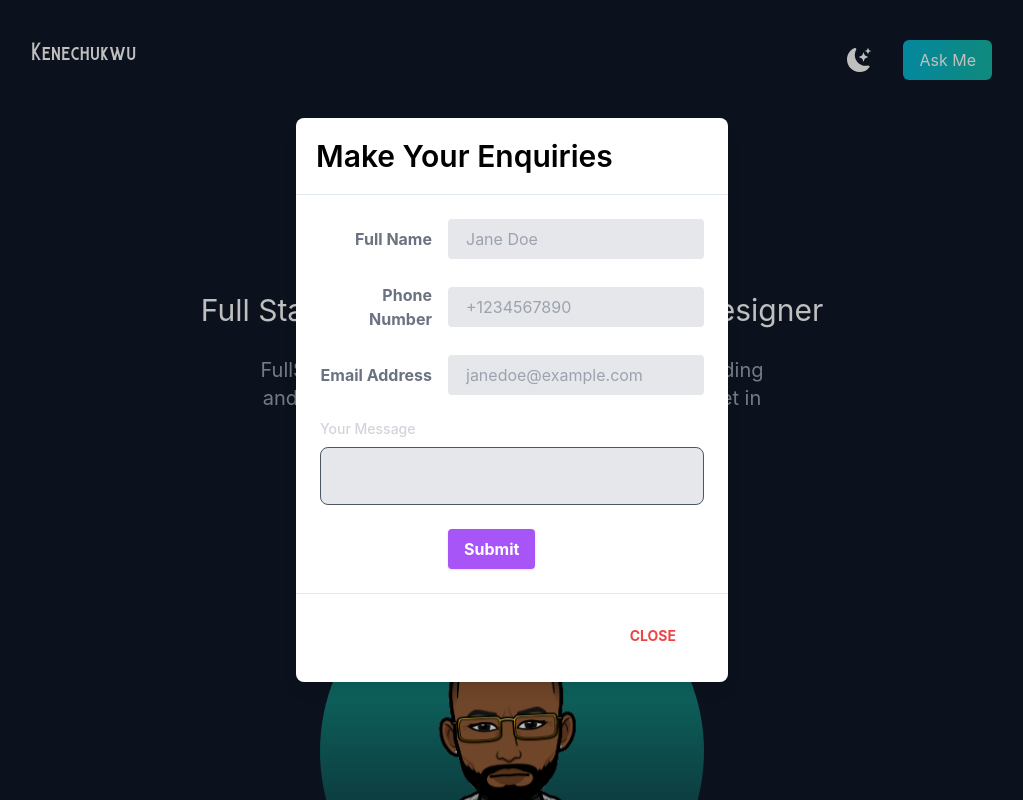
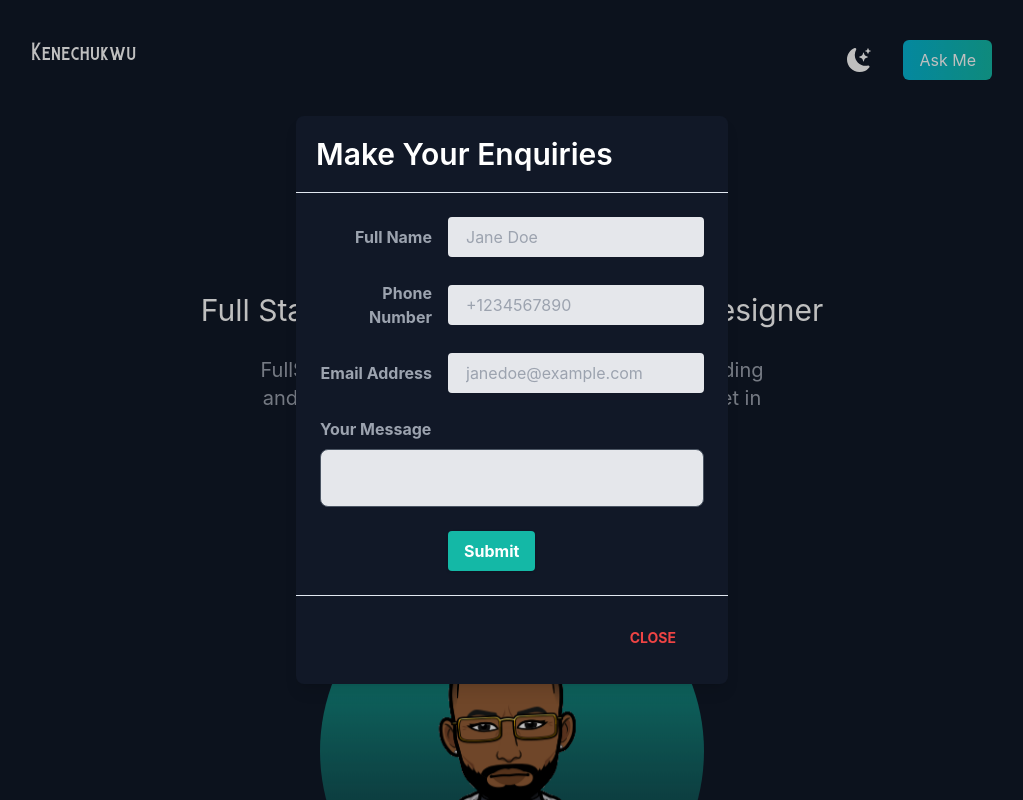
Before and after one commit to Kenechvkwv/Kenechvkwv-portfolio, a Next.js app: page / in a window 1280 px wide. Both pictures are taken after a click on the button "Ask Me". Shown: the top 800 px of the page, without its empty margins (128-1151 px from the left). Built offline with nearby package versions, Linux system fonts and the light colour scheme.

Commit message:
modal complete

```diff
--- a/pages/index.js
+++ b/pages/index.js
@@ -64,13 +64,13 @@ export default function Home() {
 
           {showModal ? (
             <>
-              <div className="justify-center items-center flex overflow-x-hidden overflow-y-auto fixed inset-0 z-50 outline-none focus:outline-none">
+              <div className="justify-center items-center flex overflow-x-hidden overflow-y-auto fixed inset-0 z-50 outline-none focus:outline-none ">
                 <div className="relative w-auto my-6 mx-auto max-w-3xl">
                   {/*content*/}
-                  <div className="border-0 rounded-lg shadow-lg relative flex flex-col w-full bg-white outline-none focus:outline-none">
+                  <div className="border-0 rounded-lg shadow-lg relative flex flex-col w-full bg-white outline-none focus:outline-none dark:bg-gray-900">
                     {/*header*/}
                     <div className="flex items-start justify-between p-5 border-b border-solid border-slate-200 rounded-t">
-                      <h3 className="text-3xl font-semibold">
+                      <h3 className="text-3xl font-semibold dark:text-white">
                         Make Your Enquiries
                       </h3>
                     </div>
@@ -81,7 +81,7 @@ export default function Home() {
                         <div class="md:flex md:items-center mb-6">
                           <div class="md:w-1/3">
                             <label
-                              class="block text-gray-500 font-bold md:text-right mb-1 md:mb-0 pr-4"
+                              class="block text-gray-500 font-bold md:text-right mb-1 md:mb-0 pr-4 dark:text-gray-400"
                               for="inline-full-name"
                             >
                               Full Name
@@ -89,7 +89,7 @@ export default function Home() {
                           </div>
                           <div class="md:w-2/3">
                             <input
-                              class="bg-gray-200 appearance-none border-2 border-gray-200 rounded w-full py-2 px-4 text-gray-700 leading-tight focus:outline-none focus:bg-white focus:border-purple-500"
+                              class="bg-gray-200 appearance-none border-2 border-gray-200 rounded w-full py-2 px-4 text-gray-700 leading-tight focus:outline-none focus:bg-white focus:border-teal-500"
                               id="inline-full-name"
                               type="text"
                               placeholder="Jane Doe"
@@ -100,7 +100,7 @@ export default function Home() {
                         <div class="md:flex md:items-center mb-6">
                           <div class="md:w-1/3">
                             <label
-                              class="block text-gray-500 font-bold md:text-right mb-1 md:mb-0 pr-4"
+                              class="block text-gray-500 font-bold md:text-right mb-1 md:mb-0 pr-4 dark:text-gray-400"
                               for="phone"
                             >
                               Phone Number
@@ -108,7 +108,7 @@ export default function Home() {
                           </div>
                           <div class="md:w-2/3">
                             <input
-                              class="bg-gray-200 appearance-none border-2 border-gray-200 rounded w-full py-2 px-4 text-gray-700 leading-tight focus:outline-none focus:bg-white focus:border-purple-500"
+                              class="bg-gray-200 appearance-none border-2 border-gray-200 rounded w-full py-2 px-4 text-gray-700 leading-tight focus:outline-none focus:bg-white focus:border-teal-500"
                               id="phone"
                               type="tel"
                               placeholder="+1234567890"
@@ -120,7 +120,7 @@ export default function Home() {
                         <div class="md:flex md:items-center mb-6">
                           <div class="md:w-1/3">
                             <label
-                              class="block text-gray-500 font-bold md:text-right mb-1 md:mb-0 pr-4"
+                              class="block text-gray-500 font-bold md:text-right mb-1 md:mb-0 pr-4 dark:text-gray-400"
                               for="email"
                             >
                               Email Address
@@ -128,7 +128,7 @@ export default function Home() {
                           </div>
                           <div class="md:w-2/3">
                             <input
-                              class="bg-gray-200 appearance-none border-2 border-gray-200 rounded w-full py-2 px-4 text-gray-700 leading-tight focus:outline-none focus:bg-white focus:border-purple-500"
+                              class="bg-gray-200 appearance-none border-2 border-gray-200 rounded w-full py-2 px-4 text-gray-700 leading-tight focus:outline-none focus:bg-white focus:border-teal-500 dark:text-gray-400"
                               id="email"
                               type="email"
                               placeholder="janedoe@example.com"
@@ -140,14 +140,14 @@ export default function Home() {
                         <div class="mb-6">
                           <label
                             for="large-input"
-                            class="block mb-2 text-sm font-medium text-gray-500 dark:text-gray-300"
+                            class="block mb-2 font-bold text-gray-500 dark:text-gray-400"
                           >
                             Your Message
                           </label>
                           <input
                             type="text"
                             id="large-input"
-                            class="block p-4 w-full text-gray-700 bg-gray-200 rounded-lg border border-gray-300 sm:text-md focus:ring-blue-500 focus:border-blue-500 dark:bg-gray-200 dark:border-gray-600 dark:placeholder-gray-400 dark:text-white dark:focus:ring-blue-500 dark:focus:border-blue-500"
+                            class="block p-4 w-full text-gray-700 bg-gray-200 rounded-lg border border-gray-300 sm:text-md focus:ring-teal-500 focus:border-teal-500 dark:bg-gray-200 dark:border-gray-600 dark:placeholder-gray-400 dark:text-gray-700 dark:focus:ring-teal-500 dark:focus:border-teal-500"
                           />
                         </div>
 
@@ -156,7 +156,7 @@ export default function Home() {
                           <div class="md:w-1/3"></div>
                           <div class="md:w-2/3">
                             <button
-                              class="shadow bg-purple-500 hover:bg-purple-400 focus:shadow-outline focus:outline-none text-white font-bold py-2 px-4 rounded"
+                              class="shadow bg-teal-500 hover:bg-teal-400 focus:shadow-outline focus:outline-none text-white font-bold py-2 px-4 rounded"
                               type="button"
                             >
                               Submit
```
